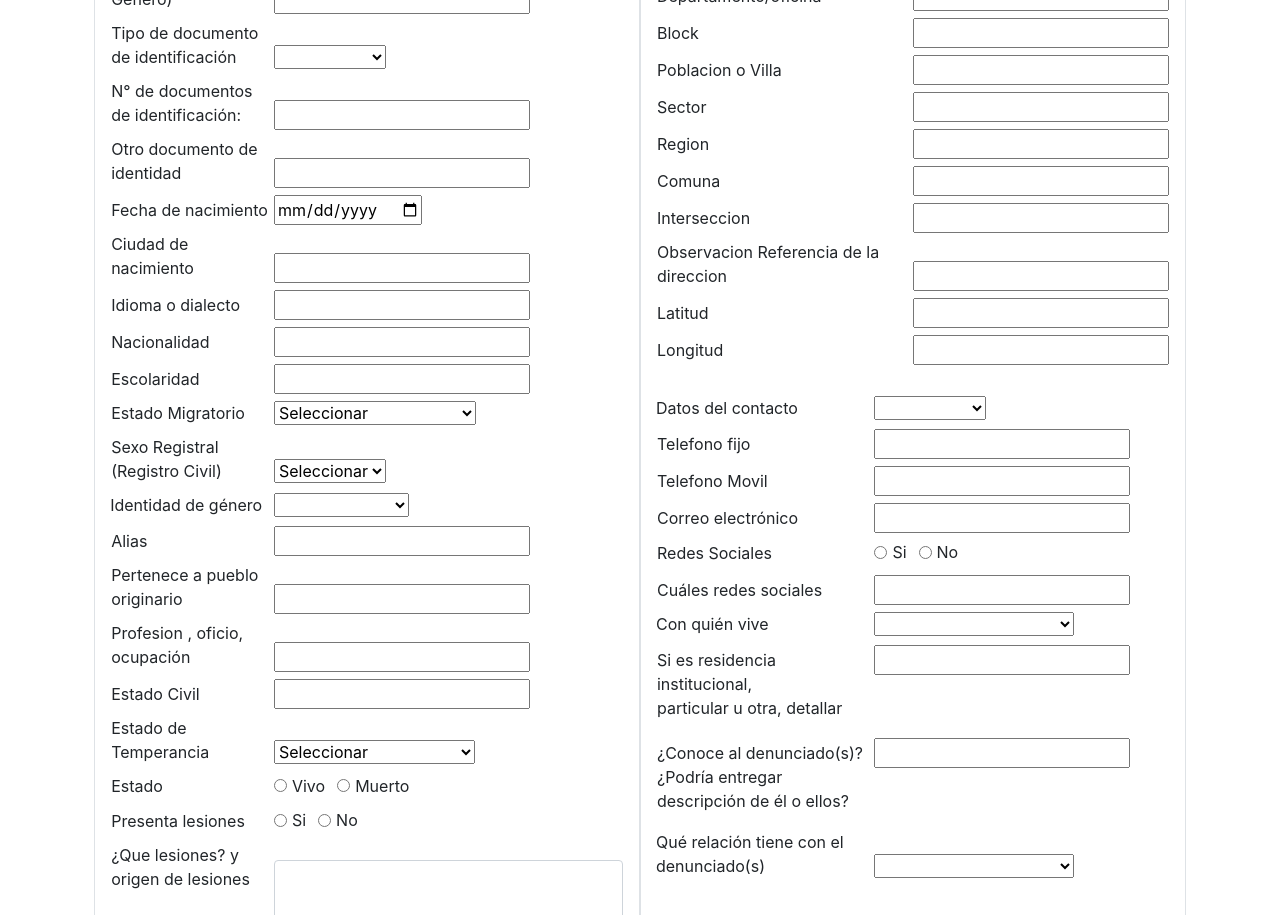
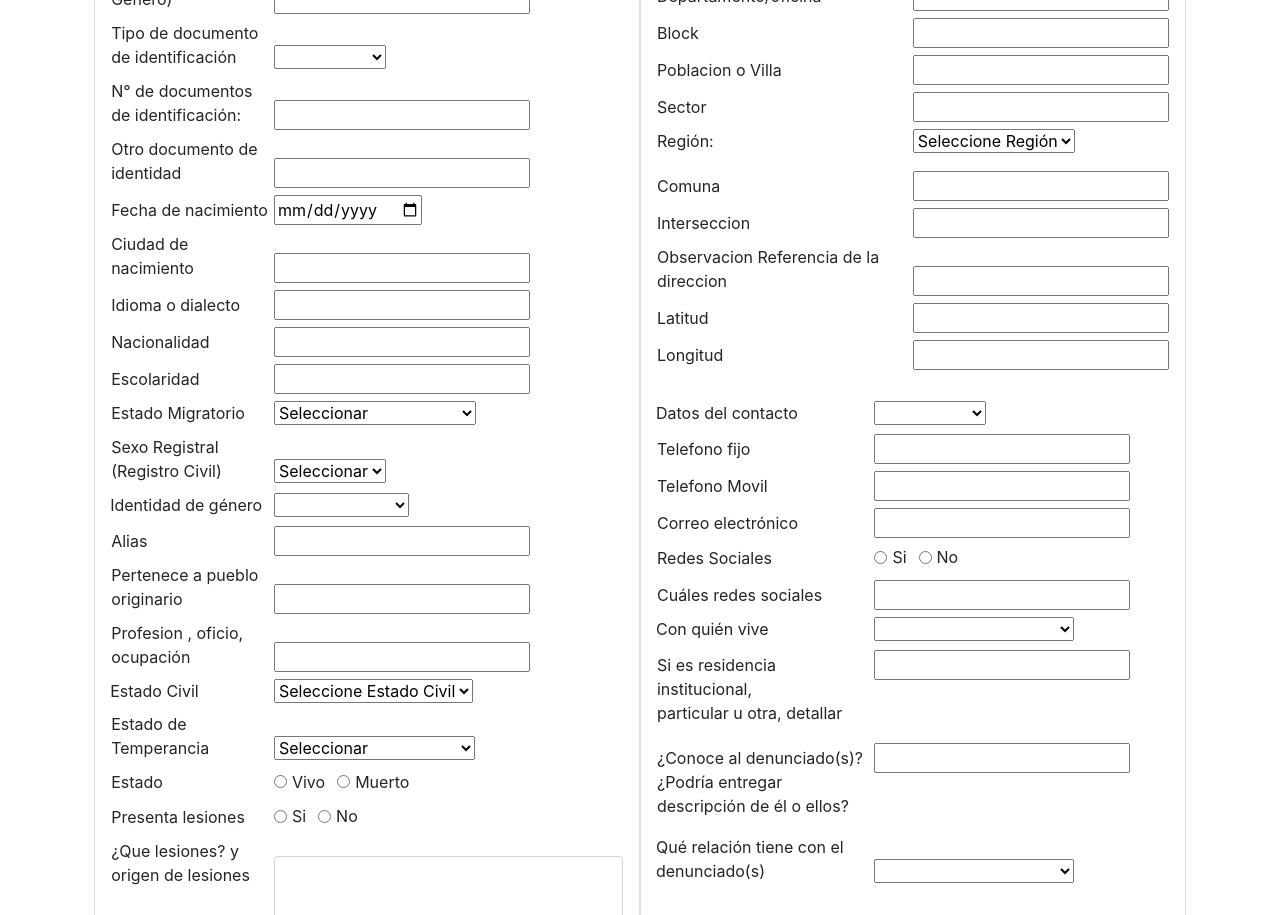
Before and after one commit to ericksolar/ParteYDenuncias, an Angular app in the folder ParteyDenunciaFrontEnd/: page /victima in a window 1280 px wide. Shown: the part 280-1195 px from the top of the page. Built offline with nearby package versions, Linux system fonts and the light colour scheme.

Commit message:
correccion4

```diff
--- a/ParteyDenunciaFrontEnd/src/app/components/datosgenerales/datosgenerales.component.html
+++ b/ParteyDenunciaFrontEnd/src/app/components/datosgenerales/datosgenerales.component.html
@@ -202,13 +202,35 @@
                                     <input type="text">
                                 </td>
                             </tr>
+
                             <tr>
-                                <td style="padding-right: 50px;">
-                                    <label>Región:</label>
+                                <td>
+                                    <p> Región: </p>
+
                                 </td>
                                 <td>
-                                    <input type="text">
+                                    <select class="form-select" aria-label="Default select example">
+                                        <option selected>Seleccione Región</option>
+                                        <option value="1">I Región</option>
+                                        <option value="1">II Región</option>
+                                        <option value="2">III Región</option>
+                                        <option value="3">IV Región</option>
+                                        <option value="3">V Región</option>
+                                        <option value="1">VI Región</option>
+                                        <option value="1">VII Región</option>
+                                        <option value="2">VIII Región</option>
+                                        <option value="3">IX Región</option>
+                                        <option value="3">X Región</option>
+                                        <option value="1">XI Región</option>
+                                        <option value="1">XII Región</option>
+                                        <option value="2">XIII Región</option>
+                                        <option value="3">XIV Región</option>
+                                        <option value="3">XV Región</option>
+                                        <option value="3">XVI Región</option>
+
+                                      </select>
                                 </td>
+
                             </tr>
                             <tr>
                                 <td style="padding-right: 50px;">
--- a/ParteyDenunciaFrontEnd/src/app/components/denunciante/denunciante.component.html
+++ b/ParteyDenunciaFrontEnd/src/app/components/denunciante/denunciante.component.html
@@ -417,12 +417,33 @@
                     </td>
                 </tr>
                 <tr>
-                    <td style="padding-right: 75px;">
-                        <label>Región:</label>
+                    <td>
+                        <p> Región: </p>
+
                     </td>
                     <td>
-                        <input type="text">
+                        <select class="form-select" aria-label="Default select example">
+                            <option selected>Seleccione Región</option>
+                            <option value="1">I Región</option>
+                            <option value="1">II Región</option>
+                            <option value="2">III Región</option>
+                            <option value="3">IV Región</option>
+                            <option value="3">V Región</option>
+                            <option value="1">VI Región</option>
+                            <option value="1">VII Región</option>
+                            <option value="2">VIII Región</option>
+                            <option value="3">IX Región</option>
+                            <option value="3">X Región</option>
+                            <option value="1">XI Región</option>
+                            <option value="1">XII Región</option>
+                            <option value="2">XIII Región</option>
+                            <option value="3">XIV Región</option>
+                            <option value="3">XV Región</option>
+                            <option value="3">XVI Región</option>
+
+                          </select>
                     </td>
+
                 </tr>
                 <tr>
                     <td style="padding-right: 75px;">
--- a/ParteyDenunciaFrontEnd/src/app/components/imputado/imputado.component.html
+++ b/ParteyDenunciaFrontEnd/src/app/components/imputado/imputado.component.html
@@ -213,11 +213,20 @@
         </tr>
 
         <tr>
+            <label for="disabledSelect" class="form-label">Estado Civil</label>
+
             <td>
-                <label>Estado Civil</label>
-            </td>
-            <td>
-                <input type="text">
+                <select class="form-select" aria-label="Default select example">
+                      <option selected>Seleccione Estado Civil</option>
+                      <option value="1">Soltero</option>
+                      <option value="1">Casado</option>
+                      <option value="1">Separado de hecho</option>
+                      <option value="1">Divorciado</option>
+                      <option value="1">Viudo</option>
+                      <option value="1">Acuerdo Union Civil</option>
+
+
+                 </select>
             </td>
         </tr>
 
@@ -349,11 +358,32 @@
         </tr>
         <tr>
             <td>
-                <label>Región</label>
+                <p> Región: </p>
+
             </td>
             <td>
-                <input type="text ">
+                <select class="form-select" aria-label="Default select example">
+                    <option selected>Seleccione Región</option>
+                    <option value="1">I Región</option>
+                    <option value="1">II Región</option>
+                    <option value="2">III Región</option>
+                    <option value="3">IV Región</option>
+                    <option value="3">V Región</option>
+                    <option value="1">VI Región</option>
+                    <option value="1">VII Región</option>
+                    <option value="2">VIII Región</option>
+                    <option value="3">IX Región</option>
+                    <option value="3">X Región</option>
+                    <option value="1">XI Región</option>
+                    <option value="1">XII Región</option>
+                    <option value="2">XIII Región</option>
+                    <option value="3">XIV Región</option>
+                    <option value="3">XV Región</option>
+                    <option value="3">XVI Región</option>
+
+                  </select>
             </td>
+
         </tr>
         <tr>
             <td>
@@ -594,9 +624,9 @@
             <td>
                 <select class="form-select" aria-label="Default select example" [(ngModel)]="selectedAdultoResponsable" name="responsable">
                       <option selected>Seleccionar</option>
-                      <option value="1">Particular</option>
-                      <option value="2">Comercial</option>
-                      <option value="3">No tiene</option>
+                      <option value="1">Telefónica</option>
+                      <option value="2">Presencial</option>
+                      <option value="3">Correo electrónico</option>
                       <option value="adulto">Otro</option>
                  </select>
                 <div class="form-group" *ngIf="selectedAdultoResponsable == 'adulto'">
--- a/ParteyDenunciaFrontEnd/src/app/components/testigo/testigo.component.html
+++ b/ParteyDenunciaFrontEnd/src/app/components/testigo/testigo.component.html
@@ -214,11 +214,20 @@
         </tr>
 
         <tr>
+            <label for="disabledSelect" class="form-label">Estado Civil</label>
+
             <td>
-                <label>Estado Civil</label>
-            </td>
-            <td>
-                <input type="text">
+                <select class="form-select" aria-label="Default select example">
+                      <option selected>Seleccione Estado Civil</option>
+                      <option value="1">Soltero</option>
+                      <option value="1">Casado</option>
+                      <option value="1">Separado de hecho</option>
+                      <option value="1">Divorciado</option>
+                      <option value="1">Viudo</option>
+                      <option value="1">Acuerdo Union Civil</option>
+
+
+                 </select>
             </td>
         </tr>
 
@@ -322,11 +331,32 @@
         </tr>
         <tr>
             <td>
-                <label>Region</label>
+                <p> Región: </p>
+
             </td>
             <td>
-                <input type="text">
+                <select class="form-select" aria-label="Default select example">
+                    <option selected>Seleccione Región</option>
+                    <option value="1">I Región</option>
+                    <option value="1">II Región</option>
+                    <option value="2">III Región</option>
+                    <option value="3">IV Región</option>
+                    <option value="3">V Región</option>
+                    <option value="1">VI Región</option>
+                    <option value="1">VII Región</option>
+                    <option value="2">VIII Región</option>
+                    <option value="3">IX Región</option>
+                    <option value="3">X Región</option>
+                    <option value="1">XI Región</option>
+                    <option value="1">XII Región</option>
+                    <option value="2">XIII Región</option>
+                    <option value="3">XIV Región</option>
+                    <option value="3">XV Región</option>
+                    <option value="3">XVI Región</option>
+
+                  </select>
             </td>
+
         </tr>
         <tr>
             <td>
--- a/ParteyDenunciaFrontEnd/src/app/components/victima/victima.component.html
+++ b/ParteyDenunciaFrontEnd/src/app/components/victima/victima.component.html
@@ -208,14 +208,22 @@
         </tr>
 
         <tr>
+            <label for="disabledSelect" class="form-label">Estado Civil</label>
+
             <td>
-                <label>Estado Civil</label>
-            </td>
-            <td>
-                <input type="text">
+                <select class="form-select" aria-label="Default select example">
+                      <option selected>Seleccione Estado Civil</option>
+                      <option value="1">Soltero</option>
+                      <option value="1">Casado</option>
+                      <option value="1">Separado de hecho</option>
+                      <option value="1">Divorciado</option>
+                      <option value="1">Viudo</option>
+                      <option value="1">Acuerdo Union Civil</option>
+
+
+                 </select>
             </td>
         </tr>
-
         <tr>
             <td>
                 <label>Estado de Temperancia</label>
@@ -352,11 +360,32 @@
         </tr>
         <tr>
             <td>
-                <label>Region</label>
+                <p> Región: </p>
+
             </td>
             <td>
-                <input type="text">
+                <select class="form-select" aria-label="Default select example">
+                    <option selected>Seleccione Región</option>
+                    <option value="1">I Región</option>
+                    <option value="1">II Región</option>
+                    <option value="2">III Región</option>
+                    <option value="3">IV Región</option>
+                    <option value="3">V Región</option>
+                    <option value="1">VI Región</option>
+                    <option value="1">VII Región</option>
+                    <option value="2">VIII Región</option>
+                    <option value="3">IX Región</option>
+                    <option value="3">X Región</option>
+                    <option value="1">XI Región</option>
+                    <option value="1">XII Región</option>
+                    <option value="2">XIII Región</option>
+                    <option value="3">XIV Región</option>
+                    <option value="3">XV Región</option>
+                    <option value="3">XVI Región</option>
+
+                  </select>
             </td>
+
         </tr>
         <tr>
             <td>
```
